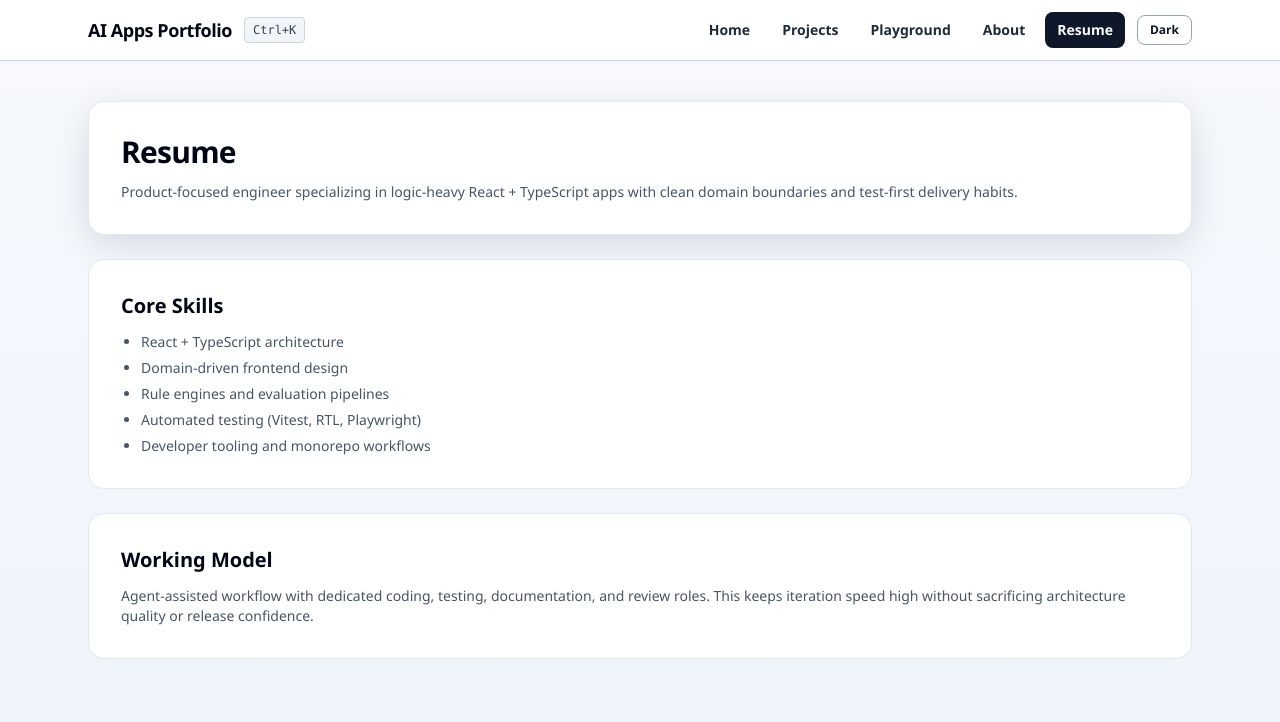
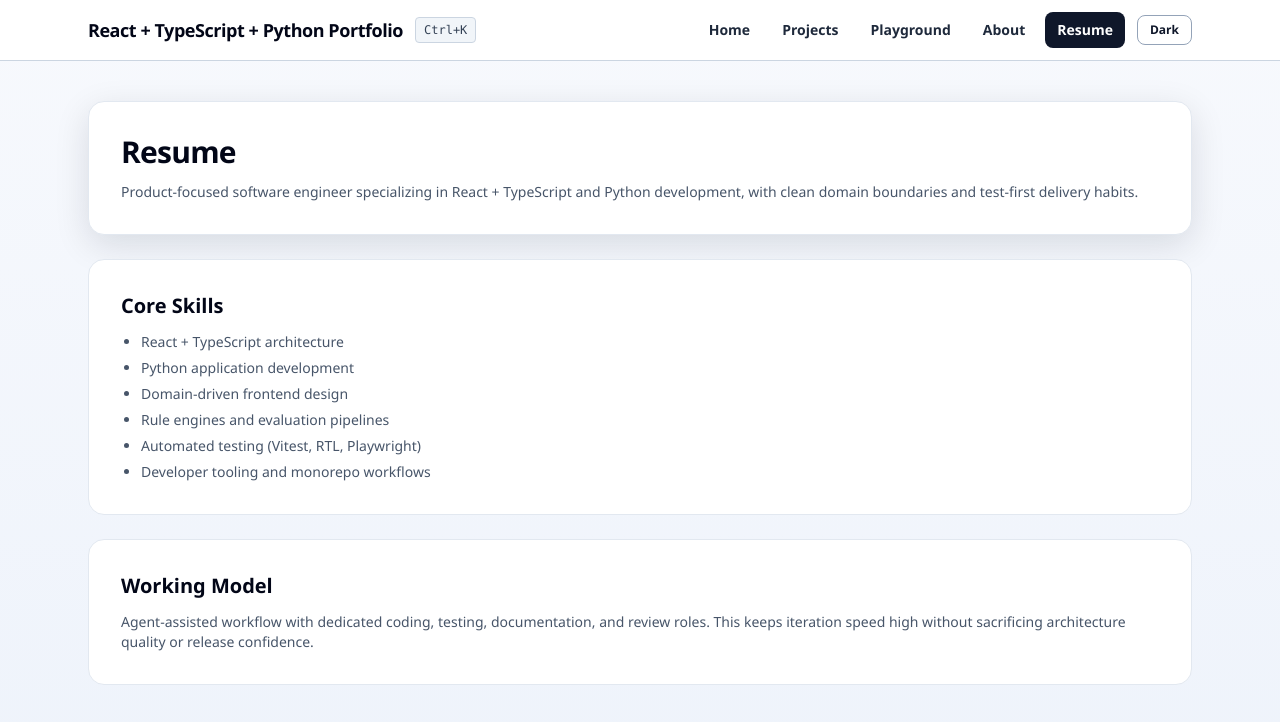
Before and after one commit to dallensmith93/aiportfolio, a React (Vite) app in the folder portfolio/: page /resume in a window 1280 px wide. Shown: the top 722 px of the page. Built offline with nearby package versions, Linux system fonts and the light colour scheme.

Commit message:
updated to add python development

```diff
--- a/portfolio/src/features/layout/SiteLayout.tsx
+++ b/portfolio/src/features/layout/SiteLayout.tsx
@@ -21,7 +21,7 @@ export function SiteLayout() {
         <div className="mx-auto flex w-full max-w-6xl items-center justify-between px-4 py-3 sm:px-6">
           <div className="flex items-center gap-3">
             <Link to="/" className="text-lg font-bold tracking-tight">
-              AI Apps Portfolio
+              React + TypeScript + Python Portfolio
             </Link>
             <kbd className="hidden rounded border border-slate-300 bg-slate-100 px-2 py-1 text-xs text-slate-700 dark:border-slate-700 dark:bg-slate-800 dark:text-slate-300 sm:inline">
               Ctrl+K
--- a/portfolio/src/features/pages/AboutPage.tsx
+++ b/portfolio/src/features/pages/AboutPage.tsx
@@ -4,9 +4,9 @@ export function AboutPage() {
       <section className="rounded-2xl border border-slate-200 bg-white p-8 shadow-panel dark:border-slate-800 dark:bg-slate-900">
         <h1 className="text-3xl font-bold tracking-tight">About</h1>
         <p className="mt-4 max-w-3xl text-sm text-slate-600 dark:text-slate-300 sm:text-base">
-          This portfolio is built as a case-study hub for production-style React
-          + TypeScript applications with heavy domain logic. The intent is to
-          show not only UI outcomes but also algorithmic reasoning and testing
+          This portfolio is built as a case-study hub for React + TypeScript
+          and Python development with heavy domain logic. The intent is to show
+          not only UI outcomes but also algorithmic reasoning and testing
           discipline.
         </p>
       </section>
--- a/portfolio/src/features/pages/HomePage.tsx
+++ b/portfolio/src/features/pages/HomePage.tsx
@@ -10,14 +10,15 @@ export function HomePage() {
     <div className="space-y-10">
       <section className="overflow-hidden rounded-3xl border border-slate-200 bg-white p-8 shadow-panel transition dark:border-slate-800 dark:bg-slate-900 sm:p-10">
         <p className="text-xs font-semibold uppercase tracking-[0.2em] text-sky-600">
-          Product Engineering + Domain Logic
+          React + TypeScript + Python Development
         </p>
         <h1 className="mt-3 max-w-3xl text-4xl font-bold tracking-tight sm:text-5xl">
-          AI Apps Portfolio
+          React + TypeScript + Python Portfolio
         </h1>
         <p className="mt-4 max-w-3xl text-base text-slate-600 dark:text-slate-300">
-          A case-study hub for logic-heavy React + TypeScript apps where domain
-          rules, tests, and documentation are treated as product features.
+          A case-study hub for React + TypeScript and Python development where
+          domain rules, tests, and documentation are treated as product
+          features.
         </p>
         <div className="mt-6 flex flex-wrap gap-3">
           <Link
--- a/portfolio/src/features/pages/ResumePage.tsx
+++ b/portfolio/src/features/pages/ResumePage.tsx
@@ -1,5 +1,6 @@
 const skills = [
   "React + TypeScript architecture",
+  "Python application development",
   "Domain-driven frontend design",
   "Rule engines and evaluation pipelines",
   "Automated testing (Vitest, RTL, Playwright)",
@@ -12,8 +13,9 @@ export function ResumePage() {
       <header className="rounded-2xl border border-slate-200 bg-white p-8 shadow-panel dark:border-slate-800 dark:bg-slate-900">
         <h1 className="text-3xl font-bold tracking-tight">Resume</h1>
         <p className="mt-3 text-sm text-slate-600 dark:text-slate-300">
-          Product-focused engineer specializing in logic-heavy React + TypeScript
-          apps with clean domain boundaries and test-first delivery habits.
+          Product-focused software engineer specializing in React + TypeScript
+          and Python development, with clean domain boundaries and test-first
+          delivery habits.
         </p>
       </header>
 
```
Also changed, not shown: 2 other files (tests, documents, lock files or other folders).
